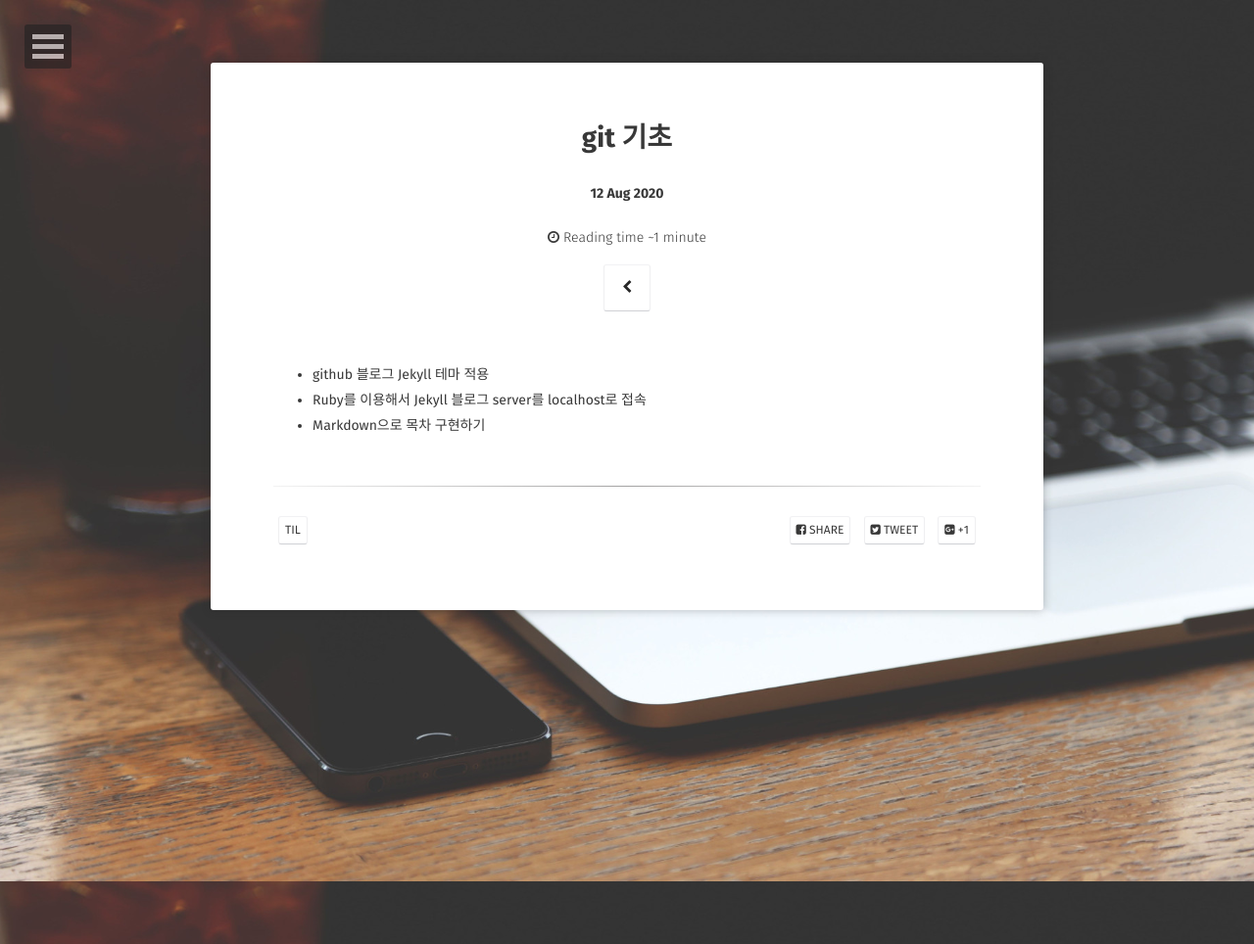
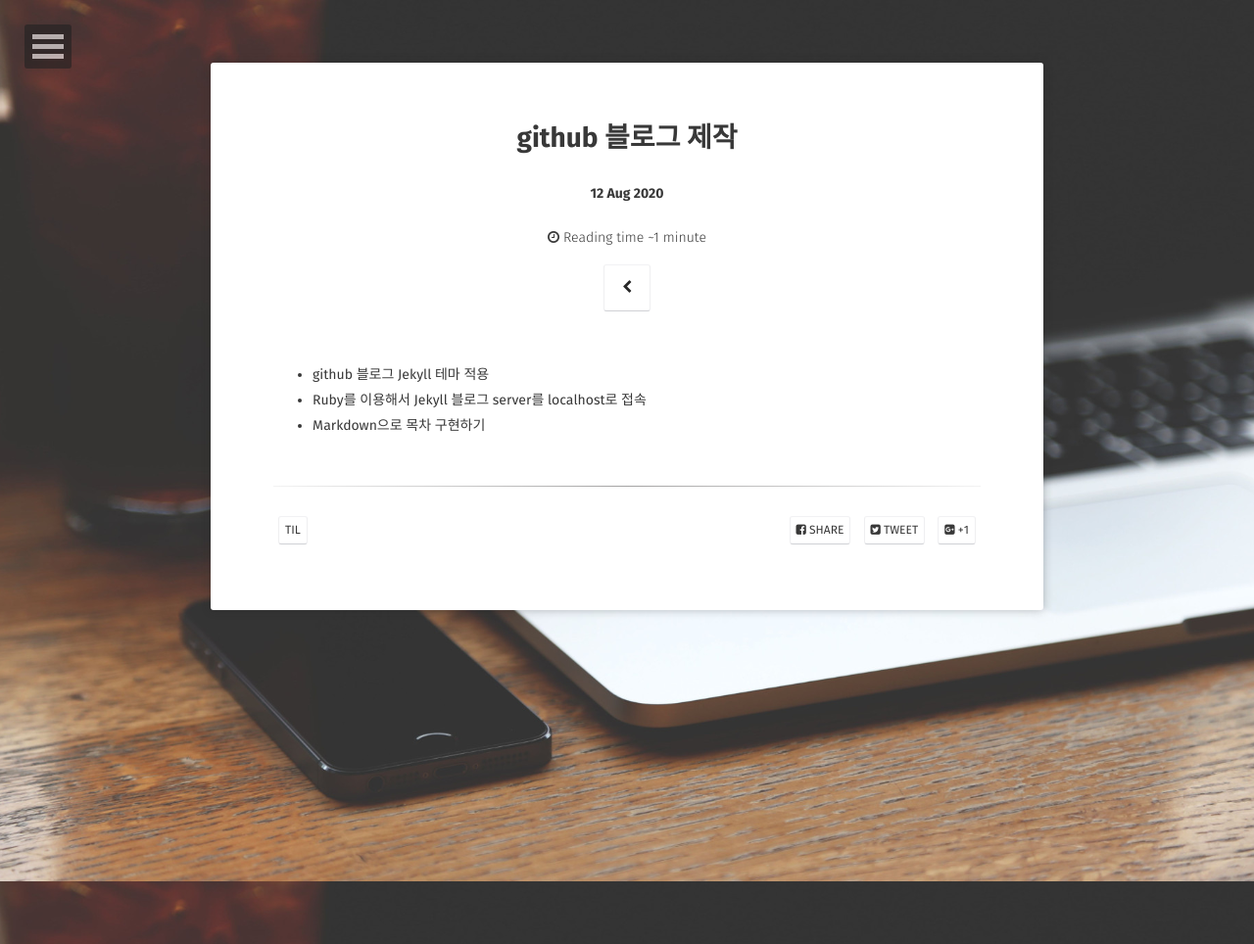
Before and after one commit to unihit/unihit.github.io, a Jekyll site: the page built from _posts/2020-08-12-TIL.md, in a window 1280 px wide. Shown: the whole page at 98% size. Built offline with Jekyll 4.4.1, drawn with Linux system fonts in a browser that asks for light colours; some web fonts are replaced.

Commit message:
Update post 2020-08-12-TIL.md

```diff
--- a/_posts/2020-08-12-TIL-2020-08-12.md
+++ b/_posts/2020-08-12-TIL.md
@@ -1,6 +1,6 @@
 ---
 layout: post
-title: git 기초
+title: github 블로그 제작
 date: 2020-08-12
 excerpt: "2020-08-12 (수) github 블로그 제작,"
 category: [TIL]
```
